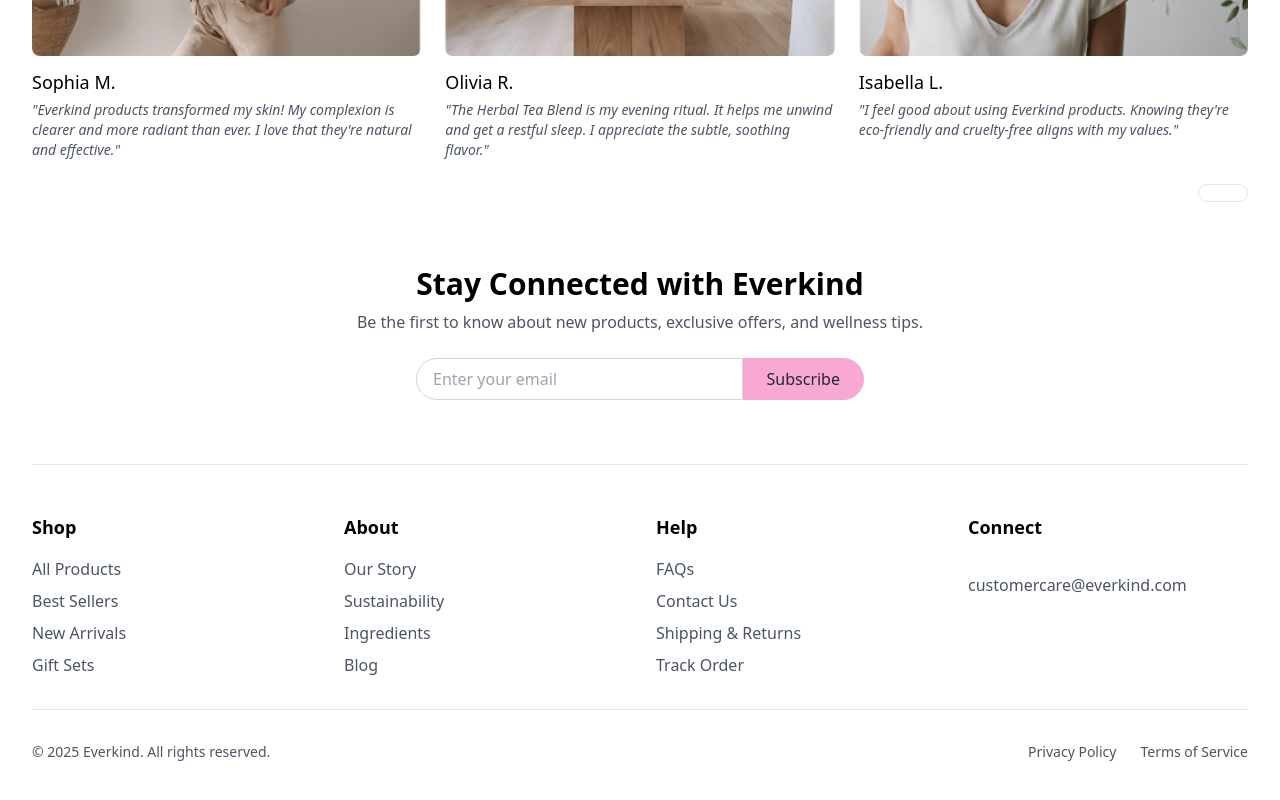
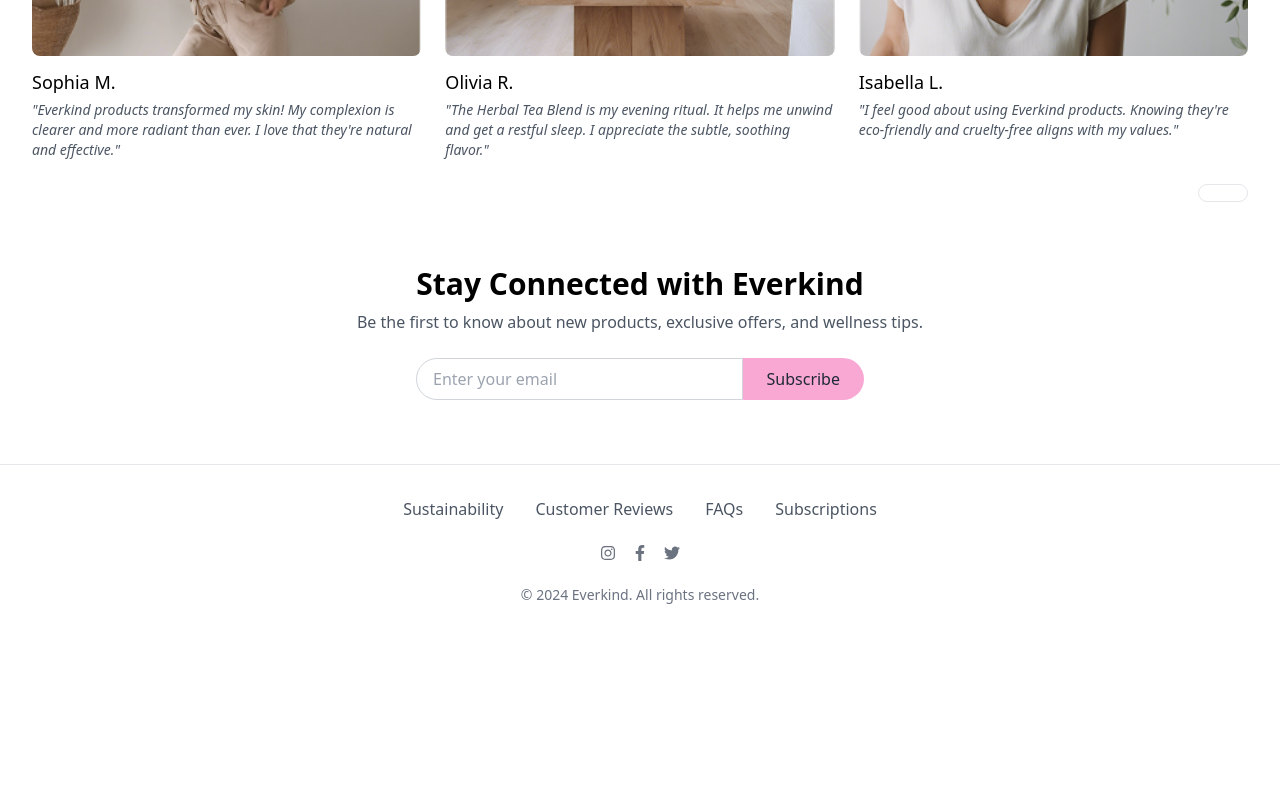
Before and after one commit to abdullahiqbal07/everkind, a React (Vite) app: page /home in a window 1280 px wide. Shown: the part 2160-2960 px from the top of the page. After the commit the page ends 2797 px from the top, so only its background shows below. Built offline with nearby package versions, Linux system fonts and the light colour scheme.

Commit message:
footer is done

```diff
--- /dev/null
+++ b/src/components/Footer.jsx
@@ -0,0 +1,46 @@
+import React from 'react';
+import { FaInstagram, FaFacebookF, FaTwitter } from "react-icons/fa";
+
+const Footer = () => {
+  return (
+    <footer className="border-t border-gray-200 py-8">
+      <div className="max-w-7xl mx-auto px-4 sm:px-6 lg:px-8">
+        {/* Footer Navigation Links */}
+        <div className="flex flex-wrap justify-center gap-8 mb-6">
+          <a href="/sustainability" className="text-gray-600 hover:text-gray-900">
+            Sustainability
+          </a>
+          <a href="/reviews" className="text-gray-600 hover:text-gray-900">
+            Customer Reviews
+          </a>
+          <a href="/faqs" className="text-gray-600 hover:text-gray-900">
+            FAQs
+          </a>
+          <a href="/subscriptions" className="text-gray-600 hover:text-gray-900">
+            Subscriptions
+          </a>
+        </div>
+
+        {/* Social Media Icons */}
+        <div className="flex justify-center gap-4 mb-6">
+          <a href="https://instagram.com" className="text-gray-500 hover:text-gray-700" aria-label="Instagram">
+            <FaInstagram />
+          </a>
+          <a href="https://facebook.com" className="text-gray-500 hover:text-gray-700" aria-label="Facebook">
+            <FaFacebookF />
+          </a>
+          <a href="https://twitter.com" className="text-gray-500 hover:text-gray-700" aria-label="Twitter">
+            <FaTwitter />
+          </a>
+        </div>
+
+        {/* Copyright */}
+        <div className="text-center text-gray-500 text-sm">
+          © 2024 Everkind. All rights reserved.
+        </div>
+      </div>
+    </footer>
+  );
+};
+
+export default Footer;
--- a/src/pages/Home.jsx
+++ b/src/pages/Home.jsx
@@ -1,33 +1,27 @@
-import React from 'react'
-import Navbar from '../components/NavBar'
-import Gentle from "../assets/best-sellers/Gentle.png"
-import Nourishing from "../assets/best-sellers/Nourishing Face Oil.png"
-import Calming from "../assets/best-sellers/Calming Herbal Tea Blend.png"
-import Soothing from "../assets/best-sellers/Soothing Lavender Balm.png"
-import main from "../assets/banner/main-banner.png"
-import Mind from "../assets/Category/Mind and Body.png"
-import Wellness from "../assets/Category/Wellness.png"
-import Herbal from "../assets/Category/Herbal Remedies.png"
-import Skincare from "../assets/Category/Skincare.png"
-import Ethical from "../assets/Choose/Ethical and Cruelty-Free.png"
-import Sustainable from "../assets/Choose/Sustainable Practices.png"
-import Natural from "../assets/Choose/Natural Ingredients.png"
-import Isabella from "../assets/Reviews/Isabella L.png"
-import Olivia from "../assets/Reviews/Olivia R.png"
-import Sophia from "../assets/Reviews/Sophia M.png"
-
-
-
+import React from "react";
+import Navbar from "../components/NavBar";
+import Gentle from "../assets/best-sellers/Gentle.png";
+import Nourishing from "../assets/best-sellers/Nourishing Face Oil.png";
+import Calming from "../assets/best-sellers/Calming Herbal Tea Blend.png";
+import Soothing from "../assets/best-sellers/Soothing Lavender Balm.png";
+import main from "../assets/banner/main-banner.png";
+import Mind from "../assets/Category/Mind and Body.png";
+import Wellness from "../assets/Category/Wellness.png";
+import Herbal from "../assets/Category/Herbal Remedies.png";
+import Skincare from "../assets/Category/Skincare.png";
+import Ethical from "../assets/Choose/Ethical and Cruelty-Free.png";
+import Sustainable from "../assets/Choose/Sustainable Practices.png";
+import Natural from "../assets/Choose/Natural Ingredients.png";
+import Isabella from "../assets/Reviews/Isabella L.png";
+import Olivia from "../assets/Reviews/Olivia R.png";
+import Sophia from "../assets/Reviews/Sophia M.png";
+import Footer from "../components/Footer";
 
 const ProductCard = ({ imageSrc, title, description }) => {
   return (
     <div className="flex flex-col">
       <div className="rounded-lg overflow-hidden bg-stone-100 mb-3">
-        <img
-          src={imageSrc}
-          alt={title}
-          className="w-full h-64 object-cover"
-        />
+        <img src={imageSrc} alt={title} className="w-full h-64 object-cover" />
       </div>
       <h3 className="font-medium text-lg mb-1">{title}</h3>
       <p className="text-gray-600 text-sm">{description}</p>
@@ -35,16 +29,11 @@ const ProductCard = ({ imageSrc, title, description }) => {
   );
 };
 
-
 const CategoryCard = ({ imageSrc, title, description }) => {
   return (
     <div className="flex flex-col">
       <div className="rounded-lg overflow-hidden bg-stone-100 mb-3">
-        <img
-          src={imageSrc}
-          alt={title}
-          className="w-full h-48 object-cover"
-        />
+        <img src={imageSrc} alt={title} className="w-full h-48 object-cover" />
       </div>
       <h3 className="font-medium text-lg mb-1">{title}</h3>
       <p className="text-gray-600 text-sm">{description}</p>
@@ -52,17 +41,11 @@ const CategoryCard = ({ imageSrc, title, description }) => {
   );
 };
 
-
-
 const FeatureCard = ({ imageSrc, title, description }) => {
   return (
     <div className="flex flex-col">
       <div className="rounded-lg overflow-hidden bg-stone-100 mb-3">
-        <img
-          src={imageSrc}
-          alt={title}
-          className="w-full h-40 object-cover"
-        />
+        <img src={imageSrc} alt={title} className="w-full h-40 object-cover" />
       </div>
       <h3 className="font-medium text-lg mb-1">{title}</h3>
       <p className="text-gray-600 text-sm">{description}</p>
@@ -70,17 +53,12 @@ const FeatureCard = ({ imageSrc, title, description }) => {
   );
 };
 
-
 // Reusable Testimonial Card Component
 const TestimonialCard = ({ imageSrc, name, quote }) => {
   return (
     <div className="flex flex-col">
       <div className="rounded-lg overflow-hidden bg-stone-100 mb-3">
-        <img
-          src={imageSrc}
-          alt={name}
-          className="w-full h-64 object-cover"
-        />
+        <img src={imageSrc} alt={name} className="w-full h-64 object-cover" />
       </div>
       <h3 className="font-medium text-lg mb-1">{name}</h3>
       <p className="text-gray-600 text-sm italic">"{quote}"</p>
@@ -88,15 +66,14 @@ const TestimonialCard = ({ imageSrc, name, quote }) => {
   );
 };
 
-
 // Button Component
 const Button = ({ children, primary, className }) => {
   return (
     <button
       className={`px-6 py-2 rounded-full font-medium transition duration-300 ${
         primary
-          ? 'bg-pink-300 text-gray-800 hover:bg-pink-400'
-          : 'bg-white text-gray-800 hover:bg-gray-100 border border-gray-200'
+          ? "bg-pink-300 text-gray-800 hover:bg-pink-400"
+          : "bg-white text-gray-800 hover:bg-gray-100 border border-gray-200"
       } ${className}`}
     >
       {children}
@@ -105,32 +82,32 @@ const Button = ({ children, primary, className }) => {
 };
 
 // Main App Component
- function App() {
+function App() {
   // Mock data for products
   const products = [
     {
       id: 1,
       imageSrc: Gentle,
-      description: "A gentle balm to melt away makeup and impurities"
+      description: "A gentle balm to melt away makeup and impurities",
     },
     {
       id: 2,
       imageSrc: Nourishing,
       title: "Nourishing Face Oil",
-      description: "A lightweight oil for hydration and radiant skin"
+      description: "A lightweight oil for hydration and radiant skin",
     },
     {
       id: 3,
       imageSrc: Calming,
       title: "Calming Herbal Tea Blend",
-      description: "A blend of herbs to promote relaxation and calm"
+      description: "A blend of herbs to promote relaxation and calm",
     },
     {
       id: 4,
       imageSrc: Soothing,
       title: "Soothing Lavender Balm",
-      description: "A multi-purpose balm for dry skin and minor irritations"
-    }
+      description: "A multi-purpose balm for dry skin and minor irritations",
+    },
   ];
 
   // Mock data for categories
@@ -139,26 +116,26 @@ const Button = ({ children, primary, className }) => {
       id: 1,
       imageSrc: Skincare,
       title: "Skincare",
-      description: "Essentials for a radiant complexion"
+      description: "Essentials for a radiant complexion",
     },
     {
       id: 2,
       imageSrc: Herbal,
       title: "Herbal Remedies",
-      description: "Natural solutions for inner balance"
+      description: "Natural solutions for inner balance",
     },
     {
       id: 3,
       imageSrc: Wellness,
       title: "Wellness",
-      description: "Products for a healthy lifestyle"
+      description: "Products for a healthy lifestyle",
     },
     {
       id: 4,
       imageSrc: Mind,
       title: "Mind and Body",
-      description: "Tools for mindfulness and self-care"
-    }
+      description: "Tools for mindfulness and self-care",
+    },
   ];
 
   // Mock data for features
@@ -167,20 +144,23 @@ const Button = ({ children, primary, className }) => {
       id: 1,
       imageSrc: Natural,
       title: "Natural Ingredients",
-      description: "We carefully select plant-based ingredients for their efficacy and purity."
+      description:
+        "We carefully select plant-based ingredients for their efficacy and purity.",
     },
     {
       id: 2,
       imageSrc: Sustainable,
       title: "Sustainable Practices",
-      description: "Our packaging is designed to minimize environmental impact, using recyclable materials."
+      description:
+        "Our packaging is designed to minimize environmental impact, using recyclable materials.",
     },
     {
       id: 3,
       imageSrc: Ethical,
       title: "Ethical and Cruelty-Free",
-      description: "We are committed to ethical sourcing and never test on animals."
-    }
+      description:
+        "We are committed to ethical sourcing and never test on animals.",
+    },
   ];
 
   // Mock data for testimonials
@@ -189,20 +169,23 @@ const Button = ({ children, primary, className }) => {
       id: 1,
       imageSrc: Sophia,
       name: "Sophia M.",
-      quote: "Everkind products transformed my skin! My complexion is clearer and more radiant than ever. I love that they're natural and effective."
+      quote:
+        "Everkind products transformed my skin! My complexion is clearer and more radiant than ever. I love that they're natural and effective.",
     },
     {
       id: 2,
       imageSrc: Olivia,
       name: "Olivia R.",
-      quote: "The Herbal Tea Blend is my evening ritual. It helps me unwind and get a restful sleep. I appreciate the subtle, soothing flavor."
+      quote:
+        "The Herbal Tea Blend is my evening ritual. It helps me unwind and get a restful sleep. I appreciate the subtle, soothing flavor.",
     },
     {
       id: 3,
       imageSrc: Isabella,
       name: "Isabella L.",
-      quote: "I feel good about using Everkind products. Knowing they're eco-friendly and cruelty-free aligns with my values."
-    }
+      quote:
+        "I feel good about using Everkind products. Knowing they're eco-friendly and cruelty-free aligns with my values.",
+    },
   ];
 
   return (
@@ -210,13 +193,18 @@ const Button = ({ children, primary, className }) => {
       {/* Hero Section */}
       <div className="relative rounded-xl overflow-hidden my-8">
         <img
-          src= {main}
+          src={main}
           alt="Beauty products with natural elements"
           className="w-full h-96 object-cover"
         />
         <div className="absolute inset-0 bg-black bg-opacity-10 flex flex-col justify-center items-center text-center px-4">
-          <h1 className="text-4xl md:text-5xl font-bold text-white mb-2">Beauty Rooted in Kindness</h1>
-          <p className="text-white text-lg mb-8">Holistic wellness and skincare essentials for body, mind, and planet.</p>
+          <h1 className="text-4xl md:text-5xl font-bold text-white mb-2">
+            Beauty Rooted in Kindness
+          </h1>
+          <p className="text-white text-lg mb-8">
+            Holistic wellness and skincare essentials for body, mind, and
+            planet.
+          </p>
           <div className="flex flex-wrap gap-4 justify-center">
             <Button primary>Shop Now</Button>
             <Button>Explore Self Care</Button>
@@ -228,7 +216,7 @@ const Button = ({ children, primary, className }) => {
       <section className="my-16">
         <h2 className="text-3xl font-bold mb-8">Best Sellers</h2>
         <div className="grid grid-cols-1 sm:grid-cols-2 lg:grid-cols-4 gap-6">
-          {products.map(product => (
+          {products.map((product) => (
             <ProductCard
               key={product.id}
               imageSrc={product.imageSrc}
@@ -243,7 +231,7 @@ const Button = ({ children, primary, className }) => {
       <section className="my-16">
         <h2 className="text-3xl font-bold mb-8">Explore by Category</h2>
         <div className="grid grid-cols-1 sm:grid-cols-2 lg:grid-cols-4 gap-6">
-          {categories.map(category => (
+          {categories.map((category) => (
             <CategoryCard
               key={category.id}
               imageSrc={category.imageSrc}
@@ -258,12 +246,13 @@ const Button = ({ children, primary, className }) => {
       <section className="my-16">
         <h2 className="text-3xl font-bold mb-8">Why Choose Everkind?</h2>
         <p className="text-gray-700 mb-8 max-w-3xl">
-          Our commitment to kindness means creating products that are gentle on your skin and our planet.
-          We blend the wisdom of nature with the best of modern science to bring you effective, safe,
-          and sustainable solutions for your wellness journey.
+          Our commitment to kindness means creating products that are gentle on
+          your skin and our planet. We blend the wisdom of nature with the best
+          of modern science to bring you effective, safe, and sustainable
+          solutions for your wellness journey.
         </p>
         <div className="grid grid-cols-1 sm:grid-cols-2 lg:grid-cols-3 gap-6">
-          {features.map(feature => (
+          {features.map((feature) => (
             <FeatureCard
               key={feature.id}
               imageSrc={feature.imageSrc}
@@ -278,7 +267,7 @@ const Button = ({ children, primary, className }) => {
       <section className="my-16">
         <h2 className="text-3xl font-bold mb-8">Customer Stories</h2>
         <div className="grid grid-cols-1 sm:grid-cols-2 lg:grid-cols-3 gap-6">
-          {testimonials.map(testimonial => (
+          {testimonials.map((testimonial) => (
             <TestimonialCard
               key={testimonial.id}
               imageSrc={testimonial.imageSrc}
@@ -296,84 +285,36 @@ const Button = ({ children, primary, className }) => {
 
       {/* Newsletter Section */}
       <section className="my-16 text-center">
-        <h2 className="text-3xl font-bold mb-2">Stay Connected with Everkind</h2>
-        <p className="text-gray-600 mb-6">Be the first to know about new products, exclusive offers, and wellness tips.</p>
+        <h2 className="text-3xl font-bold mb-2">
+          Stay Connected with Everkind
+        </h2>
+        <p className="text-gray-600 mb-6">
+          Be the first to know about new products, exclusive offers, and
+          wellness tips.
+        </p>
         <div className="flex max-w-md mx-auto">
           <input
             type="email"
             placeholder="Enter your email"
             className="flex-grow px-4 py-2 rounded-l-full border border-gray-300 focus:outline-none focus:ring-2 focus:ring-pink-200"
           />
-          <Button primary className="rounded-l-none">Subscribe</Button>
+          <Button primary className="rounded-l-none">
+            Subscribe
+          </Button>
         </div>
       </section>
-
-      {/* Footer */}
-      <footer className="border-t border-gray-200 py-12 mt-16">
-        <div className="grid grid-cols-1 md:grid-cols-4 gap-8">
-          <div>
-            <h3 className="font-bold text-lg mb-4">Shop</h3>
-            <ul className="space-y-2">
-              <li><a href="#" className="text-gray-600 hover:text-gray-900">All Products</a></li>
-              <li><a href="#" className="text-gray-600 hover:text-gray-900">Best Sellers</a></li>
-              <li><a href="#" className="text-gray-600 hover:text-gray-900">New Arrivals</a></li>
-              <li><a href="#" className="text-gray-600 hover:text-gray-900">Gift Sets</a></li>
-            </ul>
-          </div>
-          <div>
-            <h3 className="font-bold text-lg mb-4">About</h3>
-            <ul className="space-y-2">
-              <li><a href="#" className="text-gray-600 hover:text-gray-900">Our Story</a></li>
-              <li><a href="#" className="text-gray-600 hover:text-gray-900">Sustainability</a></li>
-              <li><a href="#" className="text-gray-600 hover:text-gray-900">Ingredients</a></li>
-              <li><a href="#" className="text-gray-600 hover:text-gray-900">Blog</a></li>
-            </ul>
-          </div>
-          <div>
-            <h3 className="font-bold text-lg mb-4">Help</h3>
-            <ul className="space-y-2">
-              <li><a href="#" className="text-gray-600 hover:text-gray-900">FAQs</a></li>
-              <li><a href="#" className="text-gray-600 hover:text-gray-900">Contact Us</a></li>
-              <li><a href="#" className="text-gray-600 hover:text-gray-900">Shipping & Returns</a></li>
-              <li><a href="#" className="text-gray-600 hover:text-gray-900">Track Order</a></li>
-            </ul>
-          </div>
-          <div>
-            <h3 className="font-bold text-lg mb-4">Connect</h3>
-            <div className="flex space-x-4 mb-4">
-              <a href="#" className="text-gray-600 hover:text-gray-900">
-                {/* <FiInstagram size={20} /> */}
-              </a>
-              <a href="#" className="text-gray-600 hover:text-gray-900">
-                {/* <FiFacebook size={20} /> */}
-              </a>
-              <a href="#" className="text-gray-600 hover:text-gray-900">
-                {/* <FiTwitter size={20} /> */}
-              </a>
-            </div>
-            <p className="text-gray-600">customercare@everkind.com</p>
-          </div>
-        </div>
-        <div className="border-t border-gray-200 mt-8 pt-8 flex flex-col md:flex-row justify-between items-center">
-          <p className="text-gray-600 text-sm mb-4 md:mb-0">© 2025 Everkind. All rights reserved.</p>
-          <div className="flex space-x-6">
-            <a href="#" className="text-gray-600 hover:text-gray-900 text-sm">Privacy Policy</a>
-            <a href="#" className="text-gray-600 hover:text-gray-900 text-sm">Terms of Service</a>
-          </div>
-        </div>
-      </footer>
     </div>
   );
 }
-
 
 const Home = () => {
   return (
     <div>
       <Navbar />
       <App />
+      <Footer />
     </div>
-  )
-}
+  );
+};
 
-export default Home
+export default Home;
```
